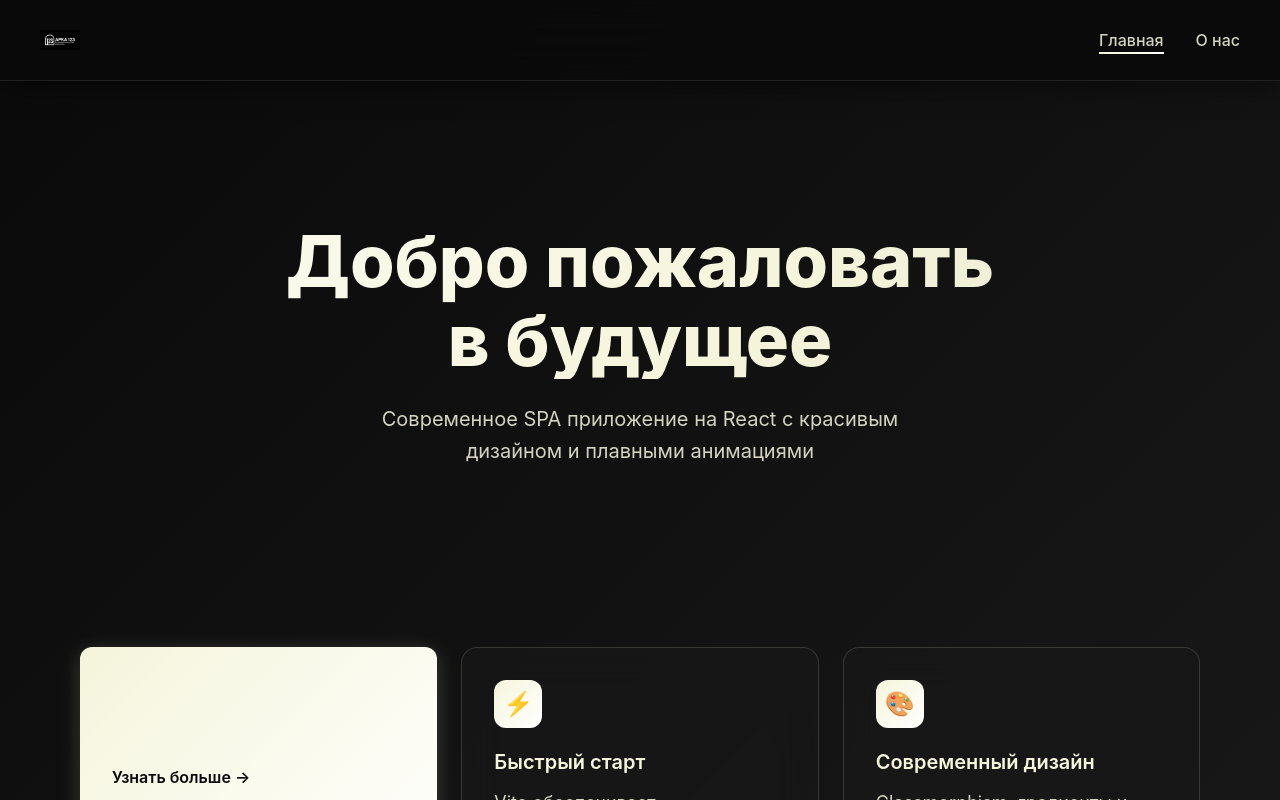
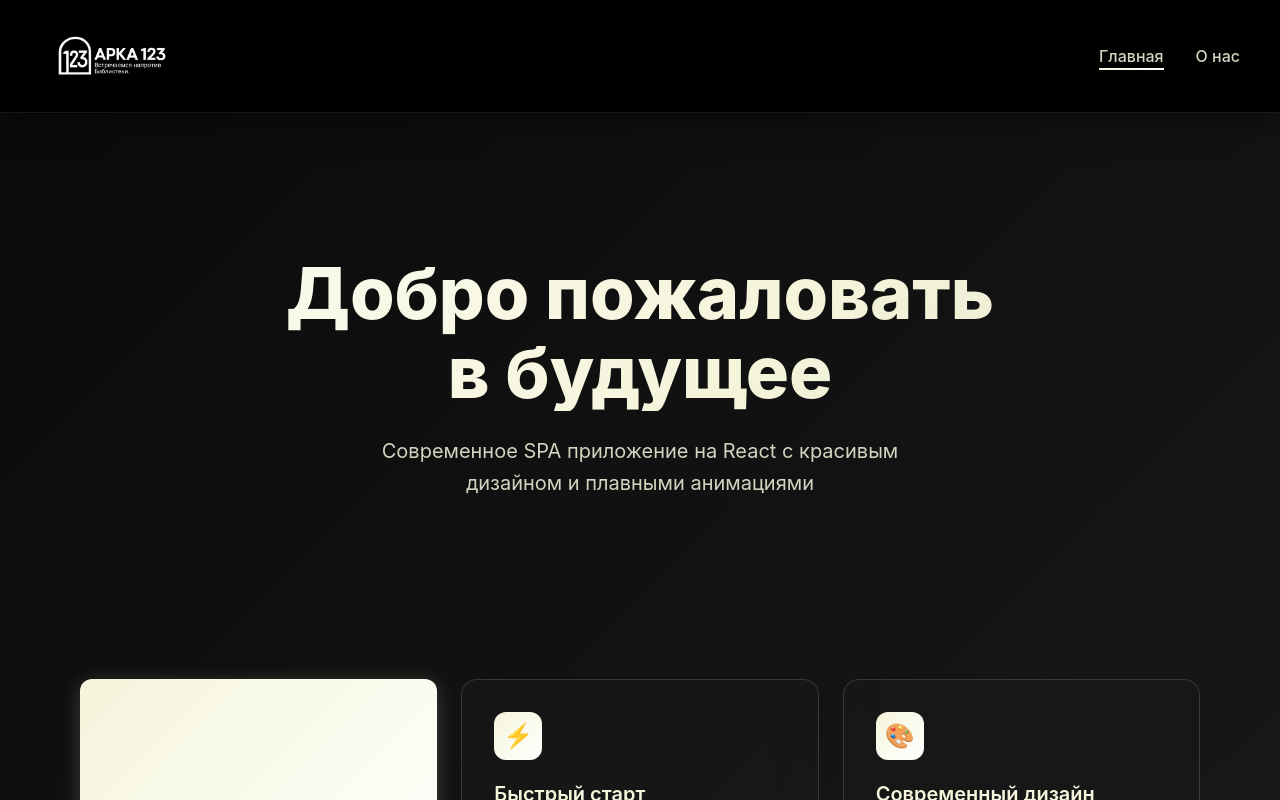
Before and after one commit to zayaizraya17/Arc123, a React (Vite) app: page / in a window 1280 px wide. Shown: the top 800 px of the page. Built offline with nearby package versions, Linux system fonts and the light colour scheme.

Commit message:
commit u

```diff
--- a/src/App.css
+++ b/src/App.css
@@ -21,8 +21,7 @@ body {
   align-items: center;
   justify-content: space-between;
   padding: 20px 40px;
-  background: rgba(10, 10, 10, 0.85);
-  backdrop-filter: blur(20px);
+  background: #000000;
   border-bottom: 1px solid rgba(245, 245, 220, 0.1);
   box-shadow: 0 4px 30px rgba(0, 0, 0, 0.5);
 }
@@ -34,8 +33,8 @@ body {
 }
 
 .nav__logo img {
-  width: 40px;
-  height: 40px;
+    height: 72px;
+  width: auto;
   object-fit: contain;
 }
 
--- a/src/App.jsx
+++ b/src/App.jsx
@@ -22,7 +22,7 @@ export default function App() {
     <div className="app">
       <nav className="nav">
       <NavLink to="/" className="nav__logo" aria-label="На главную">
-          <img src="/logo.png" alt="Логотип АРКА 123" />
+          <img src="/logo.png" alt="Лого" />
         </NavLink>
 
         <ul className="nav__links">
--- a/src/preloader/preloader.css
+++ b/src/preloader/preloader.css
@@ -8,7 +8,7 @@
   align-items: center;
   justify-content: center;
   gap: 32px;
-  background: linear-gradient(135deg, #0a0a0a 0%, #1a1a1a 50%, #0a0a0a 100%);
+  background: #000000;
   transition: opacity 0.8s ease, visibility 0.8s ease;
 }
 
```
